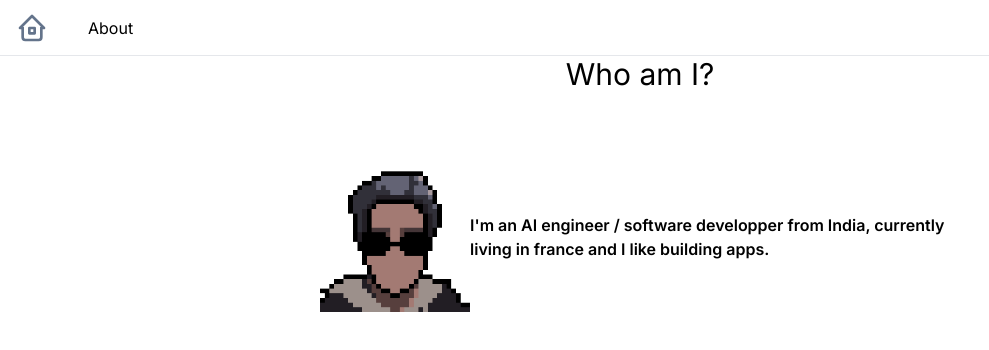
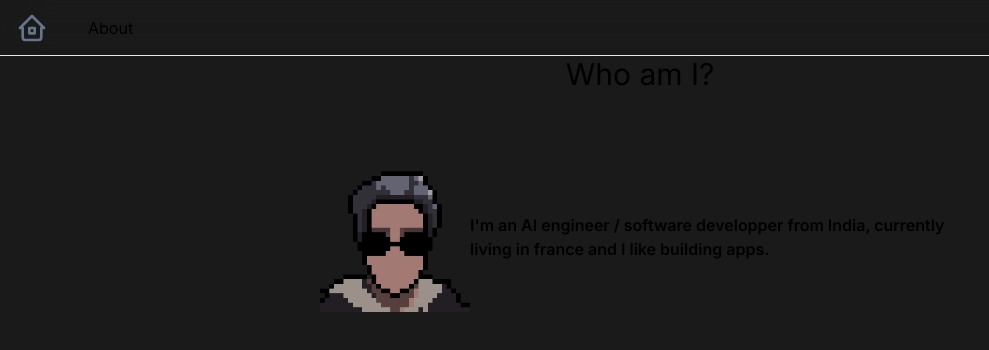
Before and after one commit to softmaxer/portfolio, a Next.js app: page /about in a window 1280 px wide. Shown: the top 350 px of the page, without its empty margins (0-989 px from the left). Built offline with nearby package versions, Linux system fonts and the light colour scheme.

Commit message:
Change text size

```diff
--- a/app/about/page.tsx
+++ b/app/about/page.tsx
@@ -5,10 +5,10 @@ export default function AboutPage() {
     "I'm an AI engineer / software developper from India, currently living in france and I like building apps.";
   return (
     <div className="flex flex-col items-center justify-between min-h-64">
-      <h1 className="text-3xl text-black">Who am I?</h1>
+      <h1 className="text-3xl ">Who am I?</h1>
       <div className="flex flex-row max-w-screen-sm items-center">
         <Image src={"/dp.png"} alt="profile_photo" height={150} width={150} />
-        <p className="text-black font-semibold">{aboutDesc}</p>
+        <p className=" font-semibold">{aboutDesc}</p>
       </div>
     </div>
   );
--- a/app/globals.css
+++ b/app/globals.css
@@ -18,7 +18,7 @@
 
 body {
   color: rgb(var(--foreground-rgb));
-  background: #ffffff;
+  background: #191a19;
 }
 
 @layer utilities {
```
